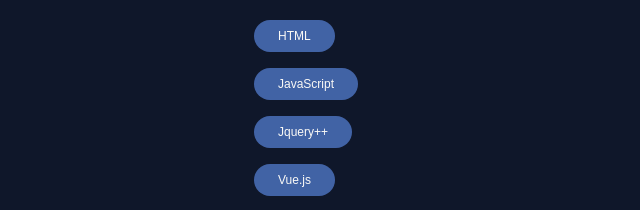
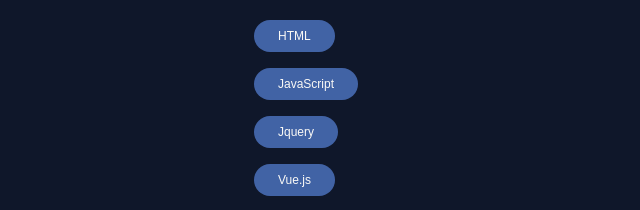
Before and after one commit to Indigo9898/Updated-Portfolio, a Next.js app: page / in a window 1280 px wide. Shown: the part 4040-4250 px from the top of the page, without its empty margins (458-1098 px from the left). Built offline with nearby package versions, Linux system fonts and the light colour scheme.

Commit message:
Update Experience.jsx

```diff
--- a/app/components/Experience.jsx
+++ b/app/components/Experience.jsx
@@ -30,7 +30,7 @@
         skills={{
           1: "HTML",
           2: "JavaScript",
-          3: "Jquery++",
+          3: "Jquery",
           4: "Vue.js",
           5: "Content Management Systems",
           6: "Collaboration",
```
